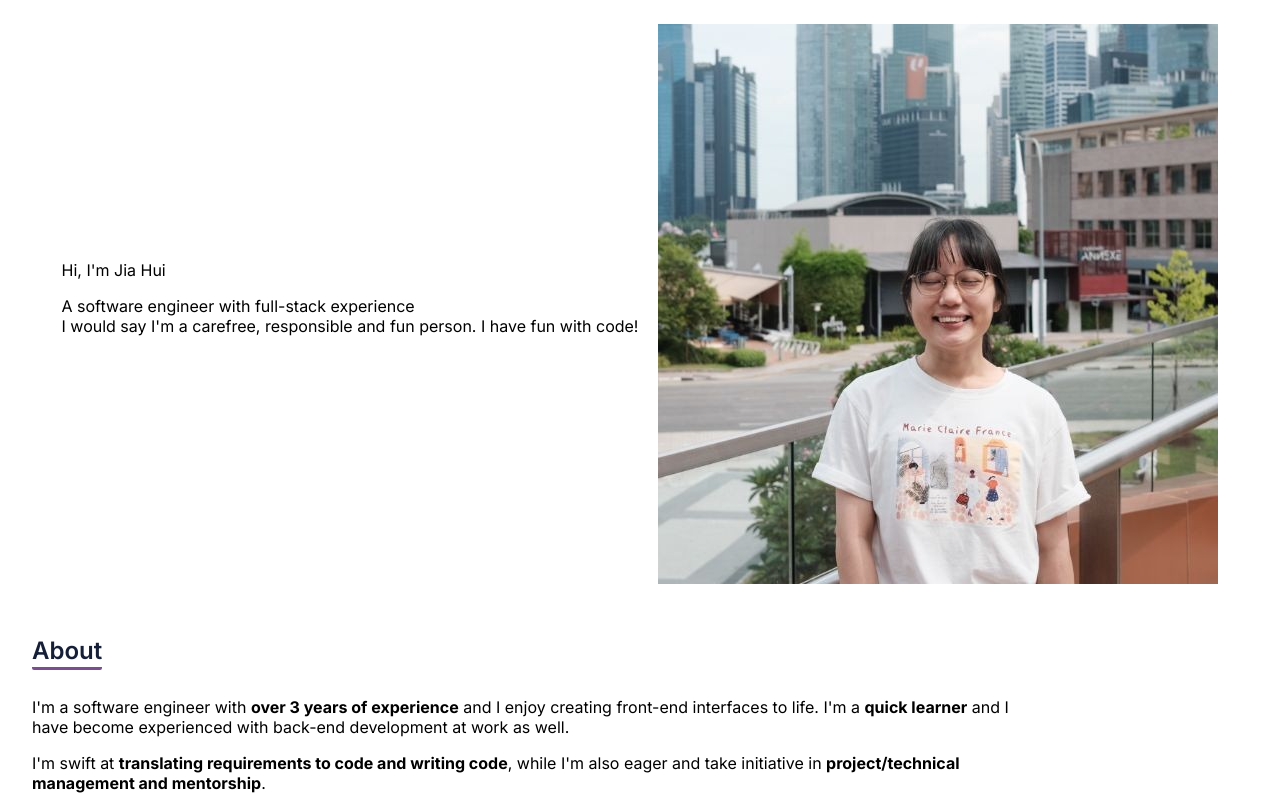
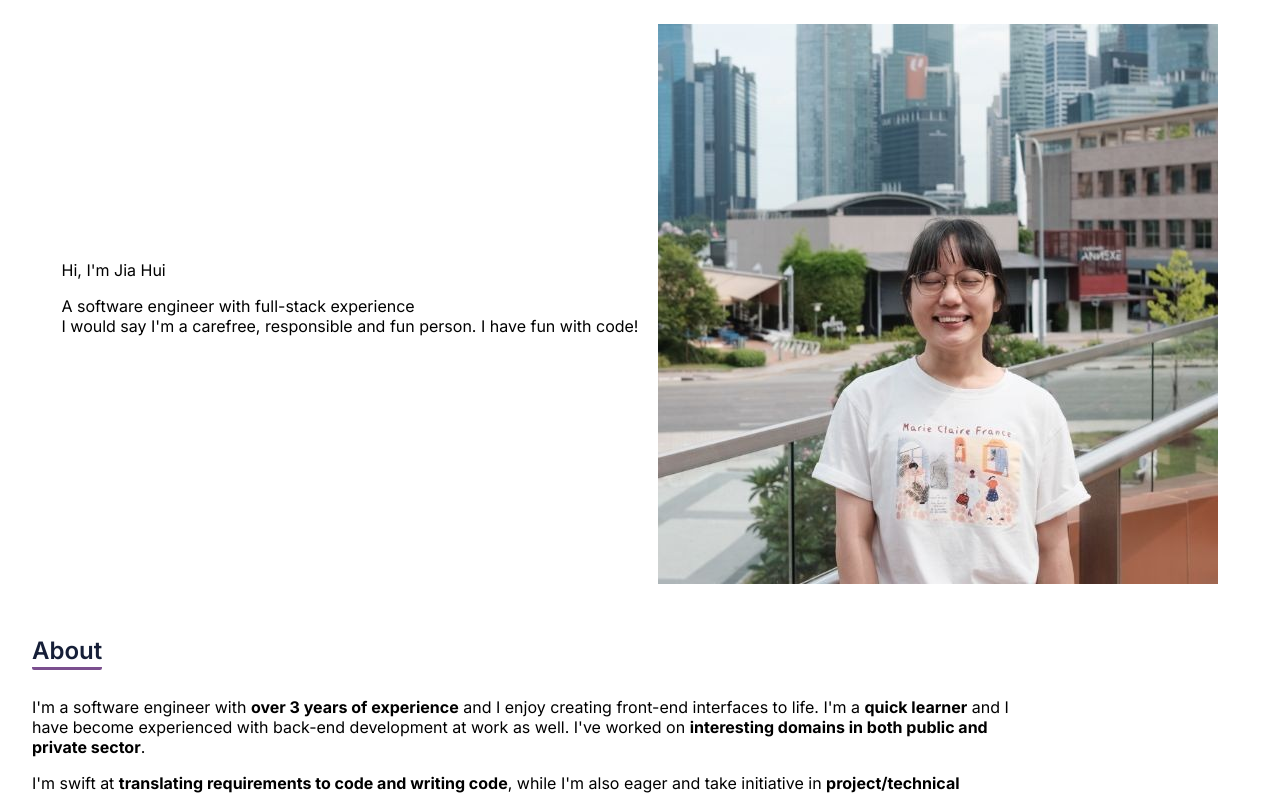
Before and after one commit to kwokkiejh/notebookie, a React app: page / in a window 1280 px wide. Shown: the top 795 px of the page. Built offline with nearby package versions, Linux system fonts and the light colour scheme.

Commit message:
refactor: About

```diff
--- a/src/pages/HomePage/components/About/index.tsx
+++ b/src/pages/HomePage/components/About/index.tsx
@@ -11,6 +11,8 @@ const About: React.FC = () => {
         I'm a software engineer with <b>over 3 years of experience</b> and I
         enjoy creating front-end interfaces to life. I'm a <b>quick learner</b>{" "}
         and I have become experienced with back-end development at work as well.
+        I've worked on{" "}
+        <b>interesting domains in both public and private sector</b>.
       </p>
       <p>
         I'm swift at <b>translating requirements to code and writing code</b>,
```
